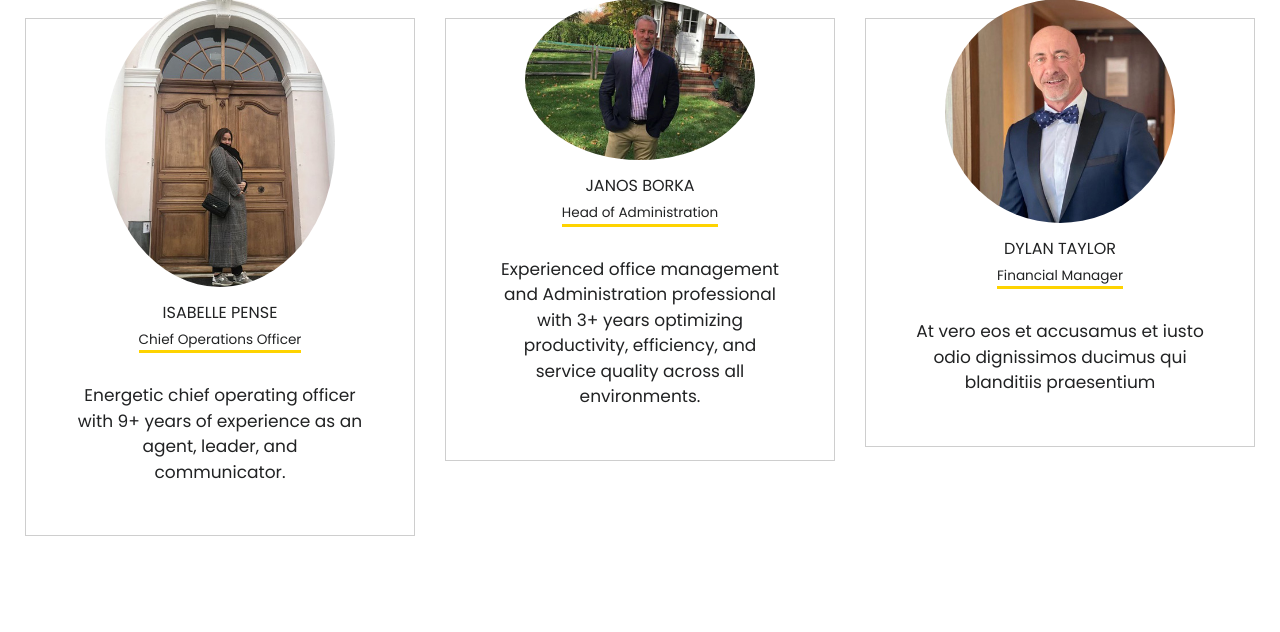
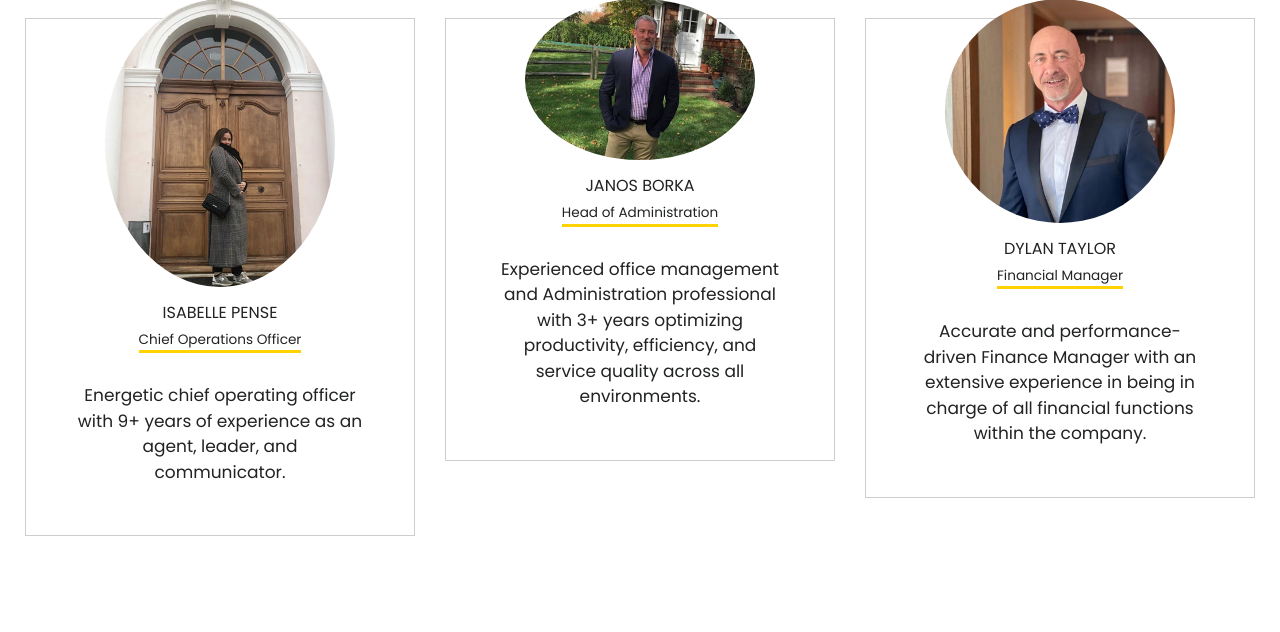
Before and after one commit to borodedamie/shipping, a Flask app: page /about in a window 1280 px wide. Shown: the part 3859-4491 px from the top of the page. Run offline with Flask 2, Linux system fonts and the light colour scheme; some libraries are stand-ins or nearby versions; some web fonts are replaced.

Commit message:
more images

```diff
--- a/templates/about.html
+++ b/templates/about.html
@@ -457,9 +457,10 @@
           <figure> <img src="/static/images/team-member03.jpg" alt="Image"> </figure>
           <h6>DYLAN TAYLOR</h6>
           <small>Financial Manager</small>
-          <p>At vero eos et accusamus et
-            iusto odio dignissimos ducimus
-            qui blanditiis praesentium</p>
+          <p>Accurate and performance-driven Finance Manager
+            with an extensive experience in being in charge
+            of all financial functions within the company.
+          </p>
 				</div>
 			<!-- end inner -->
         </div>
```
